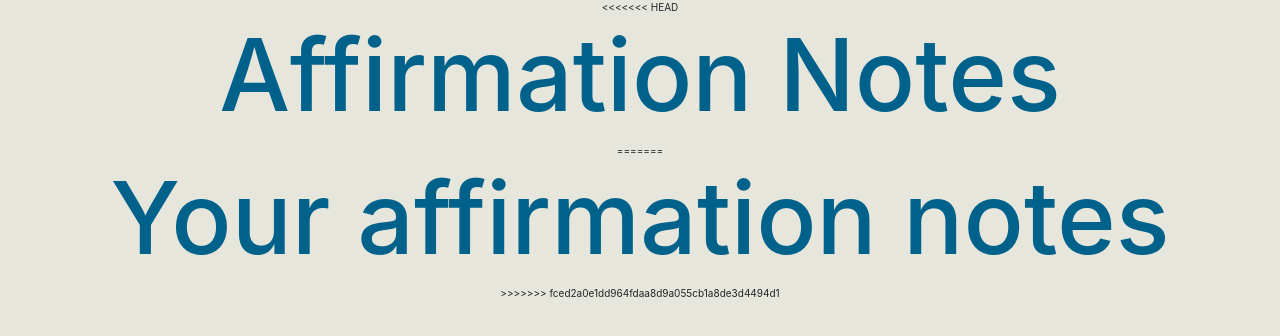
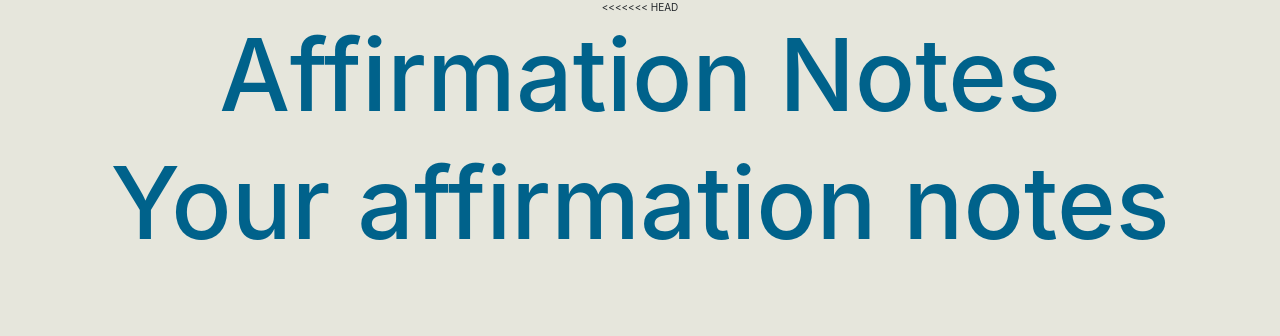
Before and after one commit to aibarrola/AffirmationMessenger, a Flask app: page /inbox in a window 1280 px wide. Shown: the part 61-397 px from the top of the page. Run offline with Flask 2, Linux system fonts and the light colour scheme; a user stored in the database is signed in; data that the repository does not hold is empty; some libraries are stand-ins or nearby versions.

Commit message:
removed weird char created from merging

```diff
--- a/app_folder/templates/inbox.html
+++ b/app_folder/templates/inbox.html
@@ -4,9 +4,9 @@
 <div class="center">
 <<<<<<< HEAD
     <h1> Affirmation Notes </h1>
-=======
+
     <h1> Your affirmation notes </h1>
->>>>>>> fced2a0e1dd964fdaa8d9a055cb1a8de3d4494d1
+
 </div>
 
 
```
